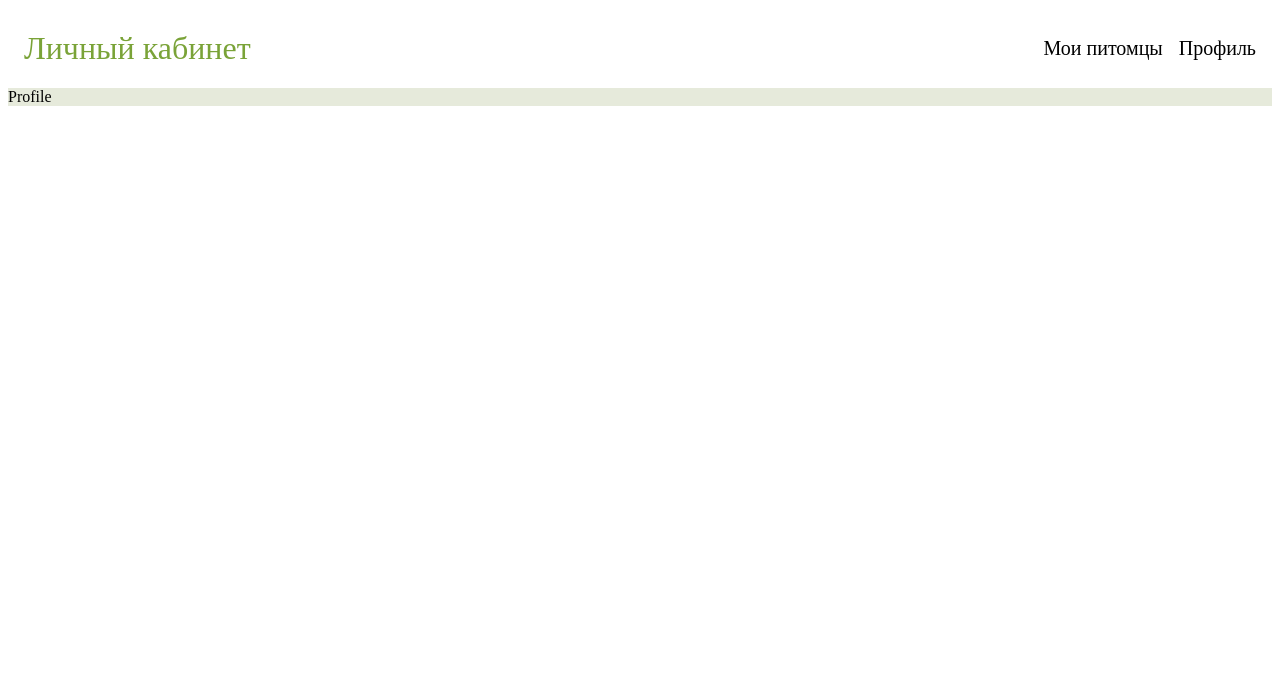
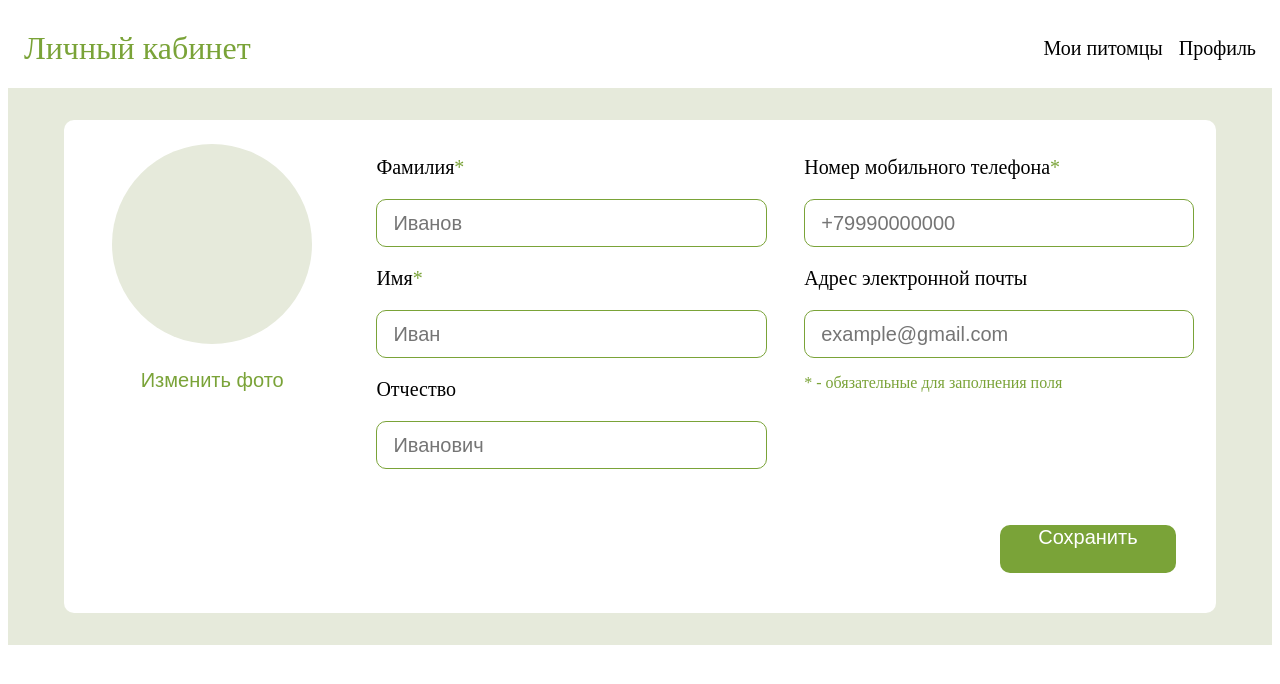
Before and after one commit to UndefinedTrack/vetcards_frontend, a React (Create React App) app: page /#/profile in a window 1280 px wide. Shown: the top 684 px of the page. Built offline with nearby package versions, Linux system fonts and the light colour scheme.

Commit message:
Вёрстка

```diff
--- a/src/components/Profile.js
+++ b/src/components/Profile.js
@@ -1,7 +1,195 @@
-import React from 'react'
+import React, { useState } from 'react'
+import PropTypes from 'prop-types'
+import styles from '../styles/Profile.module.css'
 
-function Profile() {
-  return <div>Profile</div>
+export default function Profile() {
+  const [lastName, setLastName] = useState('')
+  const [firstName, setFirstName] = useState('')
+  const [patronymic, setPatronymic] = useState('')
+  const [mobilePhone, setMobilePhone] = useState('')
+  const [email, setEmail] = useState('')
+
+  function handleLastNameChange(event) {
+    setLastName(event.target.value)
+  }
+
+  function handleFirstNameChange(event) {
+    setFirstName(event.target.value)
+  }
+
+  function handlePatronymicChange(event) {
+    setPatronymic(event.target.value)
+  }
+
+  function handleMobilePhoneChange(event) {
+    setMobilePhone(event.target.value)
+  }
+
+  function handleEmailChange(event) {
+    setEmail(event.target.value)
+  }
+
+  function handleSubmit(event) {
+		event.preventDefault()
+	}
+
+  return (
+    <div className={styles.profileSpace}>
+      <div className={styles.profileWrapper}>
+        <form onSubmit={handleSubmit} className={styles.formSpace}>
+          <ChangeAvatar />
+          <div className={styles.fieldsColumn}>
+            <LastName
+              handleLastNameChange={handleLastNameChange}
+              handleSubmit={handleSubmit}
+              lastName={lastName}
+            />
+            <FirstName
+              handleFirstNameChange={handleFirstNameChange}
+              handleSubmit={handleSubmit}
+              firstName={firstName}
+            />
+            <Patronymic
+              handlePatronymicChange={handlePatronymicChange}
+              handleSubmit={handleSubmit}
+              patronymic={patronymic}
+            />
+          </div>
+          <div className={styles.fieldsColumn}>
+            <MobilePhone
+              handleMobilePhoneChange={handleMobilePhoneChange}
+              handleSubmit={handleSubmit}
+              mobilePhone={mobilePhone}
+            />
+            <Email
+              handleEmailChange={handleEmailChange}
+              handleSubmit={handleSubmit}
+              email={email}
+            />
+            <p className={styles.noteText}>* - обязательные для заполнения поля</p>
+          </div>
+        </form>
+        <button
+         type='button'
+         className={styles.saveButton}
+        >
+          Сохранить
+        </button>
+      </div>
+    </div>
+  )
 }
 
-export default Profile
+function ChangeAvatar(props) {
+	return (
+    <div className={styles.avatarWrapper}>
+      <div className={styles.avatarSample}/>
+      <button
+        type='button'
+        className={styles.changeAvatar}
+      >
+        Изменить фото
+      </button>
+    </div>
+	)
+}
+
+function LastName({ handleLastNameChange, lastName }) {
+	return (
+		<div>
+			<p className={styles.text}>Фамилия <span className={styles.noteText}>*</span></p>
+			<input
+				type='text'
+				className={styles.input}
+				onChange={handleLastNameChange}
+				value={lastName}
+				placeholder='Иванов'
+			/>
+		</div>
+	)
+}
+
+LastName.propTypes = {
+	handleLastNameChange: PropTypes.func.isRequired,
+	lastName: PropTypes.string.isRequired,
+}
+
+function FirstName({ handleFirstNameChange, firstName }) {
+	return (
+		<div>
+			<p className={styles.text}>Имя <span className={styles.noteText}>*</span></p>
+			<input
+				type='text'
+				className={styles.input}
+				onChange={handleFirstNameChange}
+				value={firstName}
+				placeholder='Иван'
+			/>
+		</div>
+	)
+}
+
+FirstName.propTypes = {
+	handleFirstNameChange: PropTypes.func.isRequired,
+	firstName: PropTypes.string.isRequired,
+}
+
+function Patronymic({ handlePatronymicChange, patronymic }) {
+	return (
+		<div>
+			<p className={styles.text}>Отчество</p>
+			<input
+				type='text'
+				className={styles.input}
+				onChange={handlePatronymicChange}
+				value={patronymic}
+				placeholder='Иванович'
+			/>
+		</div>
+	)
+}
+
+Patronymic.propTypes = {
+	handlePatronymicChange: PropTypes.func.isRequired,
+	patronymic: PropTypes.string.isRequired,
+}
+
+function MobilePhone({ handleMobilePhoneChange, mobilePhone }) {
+	return (
+		<div>
+			<p className={styles.text}>Номер мобильного телефона <span className={styles.noteText}>*</span></p>
+			<input
+				type='text'
+				className={styles.input}
+				onChange={handleMobilePhoneChange}
+				value={mobilePhone}
+				placeholder='+79990000000'
+			/>
+		</div>
+	)
+}
+
+MobilePhone.propTypes = {
+	handleMobilePhoneChange: PropTypes.func.isRequired,
+	mobilePhone: PropTypes.string.isRequired,
+}
+
+function Email({ handleEmailChange, email }) {
+	return (
+		<div>
+			<p className={styles.text}>Адрес электронной почты</p>
+			<input
+				type='text'
+				className={styles.input}
+				onChange={handleEmailChange}
+				value={email}
+				placeholder='example@gmail.com'
+			/>
+		</div>
+	)
+}
+
+Email.propTypes = {
+	handleEmailChange: PropTypes.func.isRequired,
+	email: PropTypes.string.isRequired,
+}
--- a/src/styles/Profile.module.css
+++ b/src/styles/Profile.module.css
@@ -1 +1,95 @@
 @import url('./stylesConstants.css');
+
+.profileSpace {
+  display: flex;
+  background-color: var(--main-bg-color);
+  height: 100%;
+  width: 100%;
+  justify-content: space-around;
+}
+
+.profileWrapper {
+  display: flex;
+  margin-top: 4vh;
+  margin-bottom: 4vh;
+  background-color: var(--header-color);
+  flex-direction: column;
+  width: 90vw;
+  border-radius: 10px;
+}
+
+.formSpace {
+  display: flex;
+  flex-direction: row;
+  justify-content: space-around;
+  align-items: flex-start;
+}
+
+.fieldsColumn {
+  display: flex;
+  flex-direction: column;
+  flex-grow: 2;
+  padding: 2vh;
+}
+
+.saveButton {
+  display: flex;
+  align-self: flex-end;
+  border: none;
+  border-radius: 10px;
+  background-color: var(--active-button-color);
+  color: var(--header-color);
+  font-size: 2.5vh;
+  padding-left: 3vw;
+  padding-right: 3vw;
+  width: auto;
+  height: 6vh;
+  margin: 5vh;
+  cursor: pointer;
+}
+
+.changeAvatar {
+  display: flex;
+  border: none;
+  color: var(--active-button-color);
+  background-color: var(--header-color);
+  font-size: 2.5vh;
+  cursor: pointer;
+}
+
+.avatarSample {
+  display: flex;
+  border-radius: 50%;
+  width: 200px;
+  height: 200px;
+  background-color: var(--main-bg-color);
+  margin: 3vh;
+}
+
+.avatarWrapper {
+  display: flex;
+  height: inherit;
+  flex-direction: column;
+  align-items: center;
+  flex-grow: 1;
+}
+
+.input {
+  display: flex;
+  height: 5.5vh;
+  width: 90%;
+  border: 1px solid var(--active-button-color);
+  border-radius: 10px;
+  font-size: 2.5vh;
+  padding-left: 2vh;
+  padding-right: 2vh;
+}
+
+.text {
+  display: flex;
+  font-size: 2.5vh;
+}
+
+.noteText {
+  color: var(--active-button-color);
+}
```
